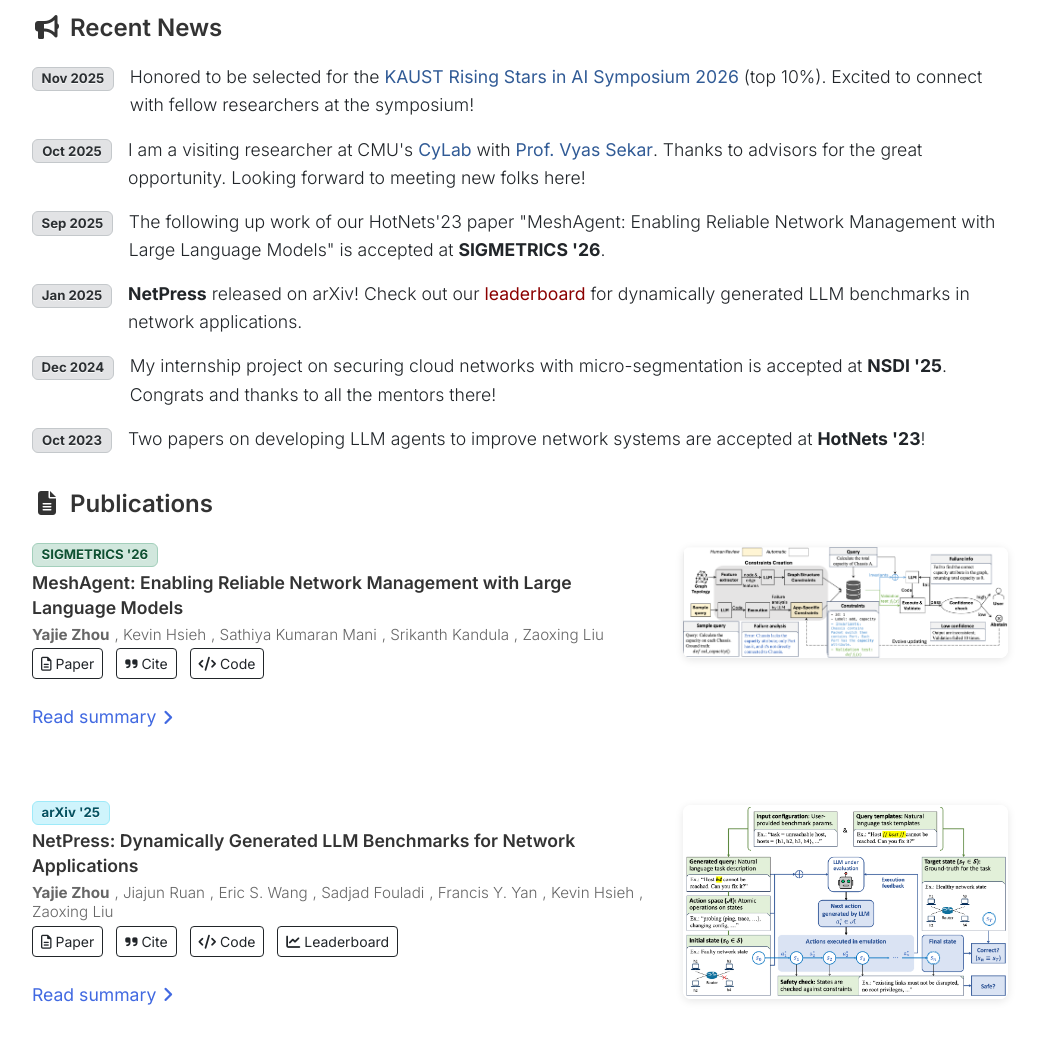
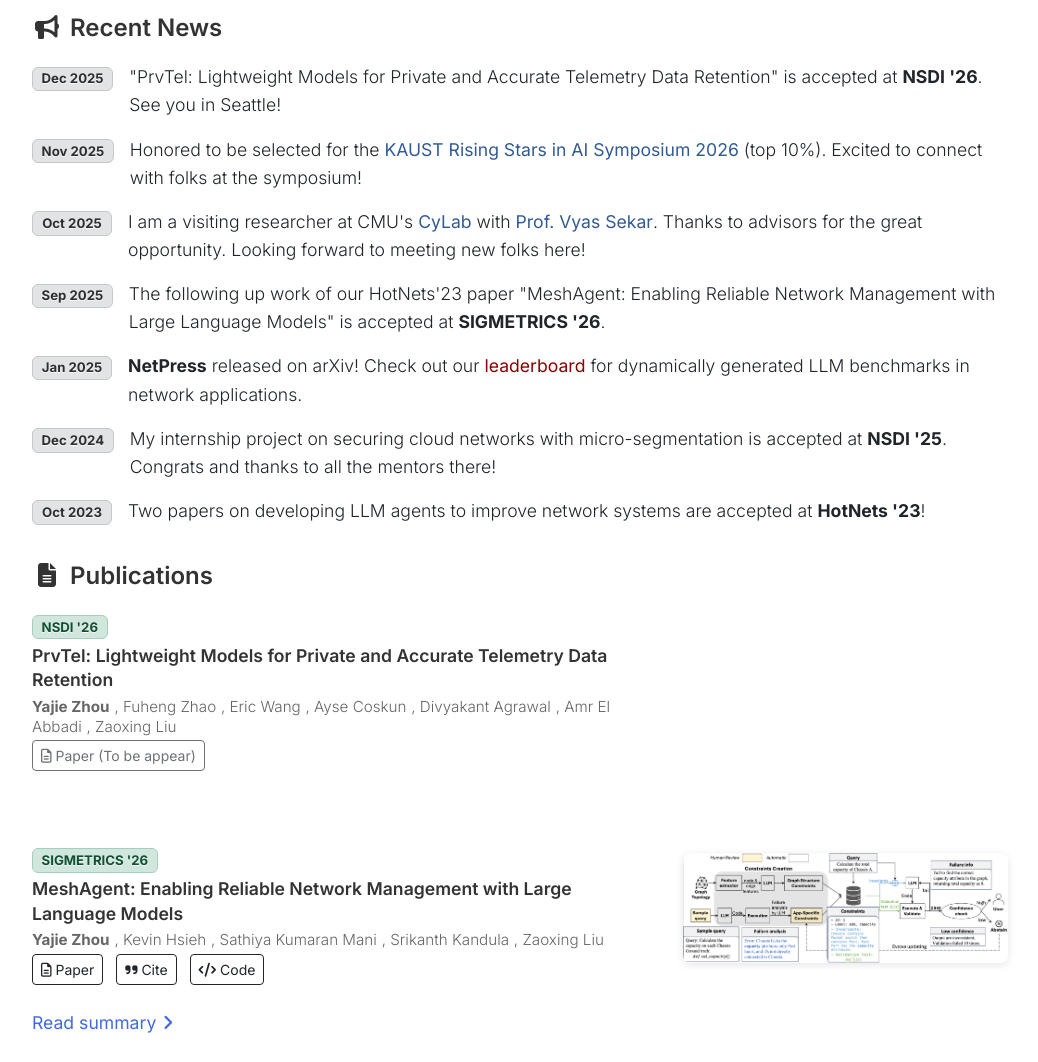
Before and after one commit to lesleychou/lesleychou.github.io, a plain HTML site: page index.html in a window 1280 px wide. Shown: the part 660-1722 px from the top of the page, without its empty margins (120-1158 px from the left). Drawn offline with nearby package versions, Linux system fonts and the light colour scheme.

Commit message:
update nsdi

```diff
--- a/index.html
+++ b/index.html
@@ -234,7 +234,7 @@
           <h3 class="mt-3 mb-4">
             <span id="name-divider">Lesley (Yajie) Zhou</span>
           </h3>
-          <p>5th Year PhD Student<br>
+          <p>PhD Student<br>
           University of Maryland, College Park (UMD)<br>
           Advised by <a href="https://zaoxing.github.io/">Prof. Alan Liu</a></p>
 
@@ -278,8 +278,12 @@
       </div>
       <div class="news-list custom-url">
         <div class="d-flex">
+          <div><span class="badge bg-secondary-subtle border border-secondary-subtle text-secondary-emphasis">Dec 2025</span></div>
+          <div>"PrvTel: Lightweight Models for Private and Accurate Telemetry Data Retention" is accepted at <strong>NSDI '26</strong>. See you in Seattle!</div>
+        </div>
+        <div class="d-flex">
           <div><span class="badge bg-secondary-subtle border border-secondary-subtle text-secondary-emphasis">Nov 2025</span></div>
-          <div>Honored to be selected for the <a href="https://www.kaust.edu.sa/events/rsais26/">KAUST Rising Stars in AI Symposium 2026</a> (top 10%). Excited to connect with fellow researchers at the symposium!</div>
+          <div>Honored to be selected for the <a href="https://www.kaust.edu.sa/events/rsais26/">KAUST Rising Stars in AI Symposium 2026</a> (top 10%). Excited to connect with folks at the symposium!</div>
         </div>
         <div class="d-flex">
           <div><span class="badge bg-secondary-subtle border border-secondary-subtle text-secondary-emphasis">Oct 2025</span></div>
@@ -308,6 +312,29 @@
       <div class="header-medium">
         <i class="fa-solid fa-file-text fa-fw me-2"></i>Publications
       </div>
+
+      <!-- PrvTel NSDI 2026 Publication -->
+      <div class="research-highlight" id="prvtel-nsdi26">
+        <div class="row g-0">
+          <div class="col-md-8 pe-0 pe-md-4 pb-3 pb-md-0">
+            <div class="d-flex flex-wrap gap-1">
+              <div><span class="badge bg-success-subtle border border-success-subtle text-success-emphasis"><i>NSDI '26</i></span></div>
+              <a href="#prvtel-nsdi26" class="anchor-link"></a>
+            </div>
+            <div class="paper-title mt-1">PrvTel: Lightweight Models for Private and Accurate Telemetry Data Retention</div>
+            <div class="paper-authors mt-1">
+              <span><strong>Yajie Zhou</strong></span>, <span>Fuheng Zhao</span>, <span>Eric Wang</span>, <span>Ayse Coskun</span>, <span>Divyakant Agrawal</span>, <span>Amr El Abbadi</span>, <span>Zaoxing Liu</span>
+            </div>
+            <div class="paper-links mt-1">
+              <a role="button" class="btn btn-sm btn-outline-dark disabled" href="#" aria-disabled="true"><i class="fa-regular fa-file-lines"></i> Paper (To be appear)</a>
+            </div>
+          </div>
+          <div class="col-md-4 mt-2 text-md-end research-highlight-thumbnail">
+            <!-- Placeholder for future image -->
+          </div>
+        </div>
+      </div>
+      <hr>
 
       <!-- MeshAgent SIGMETRICS 2026 Publication -->
       <div class="research-highlight" id="meshagent-sigmetrics26">
```
